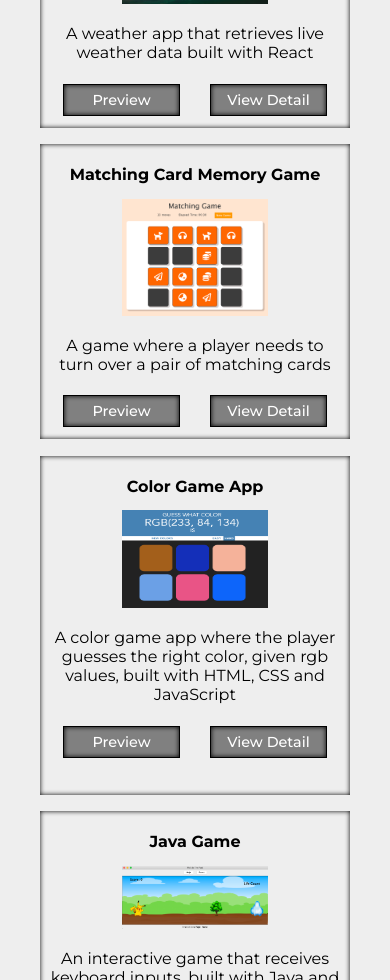
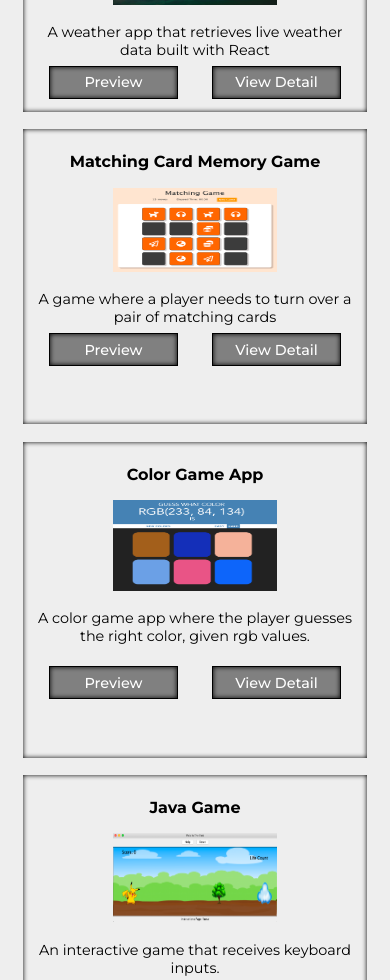
Before and after one commit to cechae/new-portfolio, a React (Create React App) app: page / in a window 390 px wide. Shown: the part 1020-2000 px from the top of the page. Built offline with nearby package versions, Linux system fonts and the light colour scheme.

Commit message:
fix reponsive style

```diff
--- a/src/Projects.js
+++ b/src/Projects.js
@@ -17,8 +17,7 @@ class Projects extends Component {
             />
             <p>
               {" "}
-              A game app that plays percussion sounds to keyboard inputs built
-              with HTML, CSS and JavaScript{" "}
+              An app that plays percussion sounds to keyboard inputs.{" "}
             </p>
 
             <div className="button-container">
@@ -83,7 +82,7 @@ class Projects extends Component {
           <div className="item box-shadow">
             <h5> Matching Card Memory Game </h5>
             <img
-              className=""
+              className="memory-game"
               src={require("./matching-game.png")}
               alt="matching game"
             />
@@ -124,7 +123,7 @@ class Projects extends Component {
             <p>
               {" "}
               A color game app where the player guesses the right color, given
-              rgb values, built with HTML, CSS and JavaScript{" "}
+              rgb values. {" "}
             </p>
 
             <div className="button-container">
@@ -159,8 +158,7 @@ class Projects extends Component {
             />
             <p class="card-text">
               {" "}
-              An interactive game that receives keyboard inputs, built with Java
-              and Swing library.{" "}
+              An interactive game that receives keyboard inputs. {" "}
             </p>
 
             <div className="button-container">
--- a/src/style.css
+++ b/src/style.css
@@ -61,7 +61,7 @@
     display: flex;
     flex-wrap: wrap;
     justify-content: space-evenly;
-    padding: 1% 3%;
+    padding: 0 15%;
 }
 .section-projects .gallery-container .item {
     width: 27%;
@@ -75,11 +75,17 @@
 }
 .section-projects .item img {
     width: 85%;
-    height: 50%;
+    height: 40%;
+}
+.section-projects .item .memory-game {
+    height: 40%;
 }
 #colorgame {
     width: 60%;
-    height: auto;
+    height: 35%;
+}
+#javagame {
+    height: 40%;
 }
 
 .section-projects .button-container {
@@ -109,6 +115,9 @@
     color: black;
 }
 
+.card-text {
+    margin-bottom: 0;
+}
 
 
 /* Item container shadow */
@@ -126,8 +135,42 @@
 }
 
 
+@media (max-width: 1286px) {
+    .section-projects .gallery-container {
+        display: flex;
+        flex-wrap: wrap;
+        justify-content: space-evenly;
+        padding: 0 8%;
+    }
+}
+@media (max-width: 1000px) {
+    .section-projects .gallery-container {
+        padding: 0 4%;
+    }
+    .section-projects .gallery-container .item {
+        width: 40%;
+        padding: 1% 1%;
+        margin: 0 2%;
+        margin-bottom: 10%;
+    }
+}
+@media (max-width: 800px) {
+    .section-projects .gallery-container {
+        padding: 0;
+    }
+}
+@media (max-width: 706px) {
+    .section-projects .gallery-container {
+        padding: 0;
+    }
+    .section-projects .gallery-container .item {
+        margin-left: 0;
+        margin-right: 0;
+        width: 45%;
+    }
+}
 
-@media (max-width: 767px) {
+@media (max-width: 570px) {
 
     /* About */
     .section-about {
@@ -157,15 +200,18 @@
         font-size: 2.0rem;
         margin-right: 8%;
     }
-
-
-
    /* Projects */
     .section-projects {
         padding: 10% 6%;
     }
     .section-projects .item h5 {
         font-size: 1.0rem;
+    }
+    .item.box-shadow p {
+        font-size: 0.9rem;
+    }
+    .section-projects .item .memory-game {
+        height: 30%;
     }
 
     .section-projects .gallery-container .item {
```
